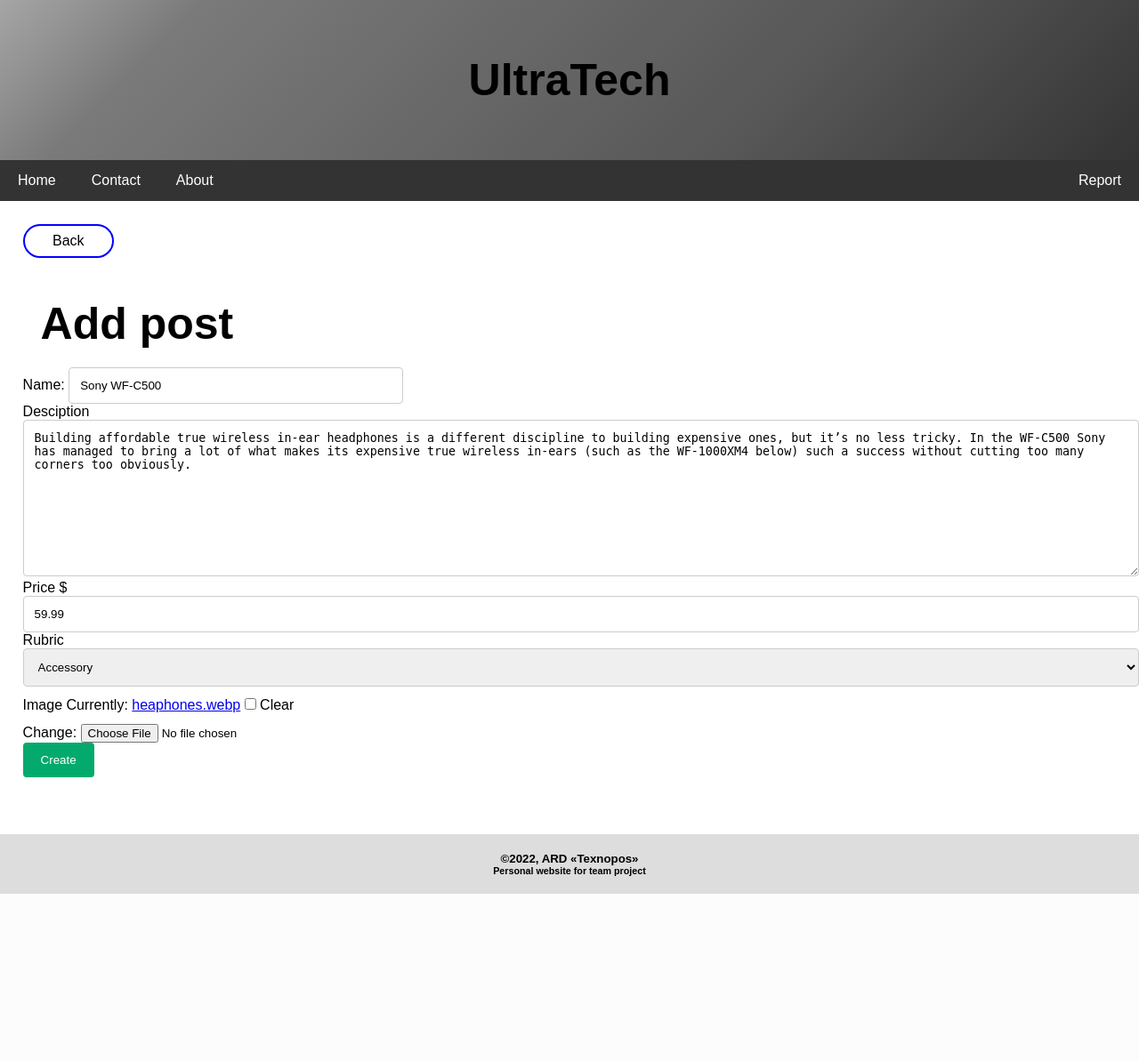
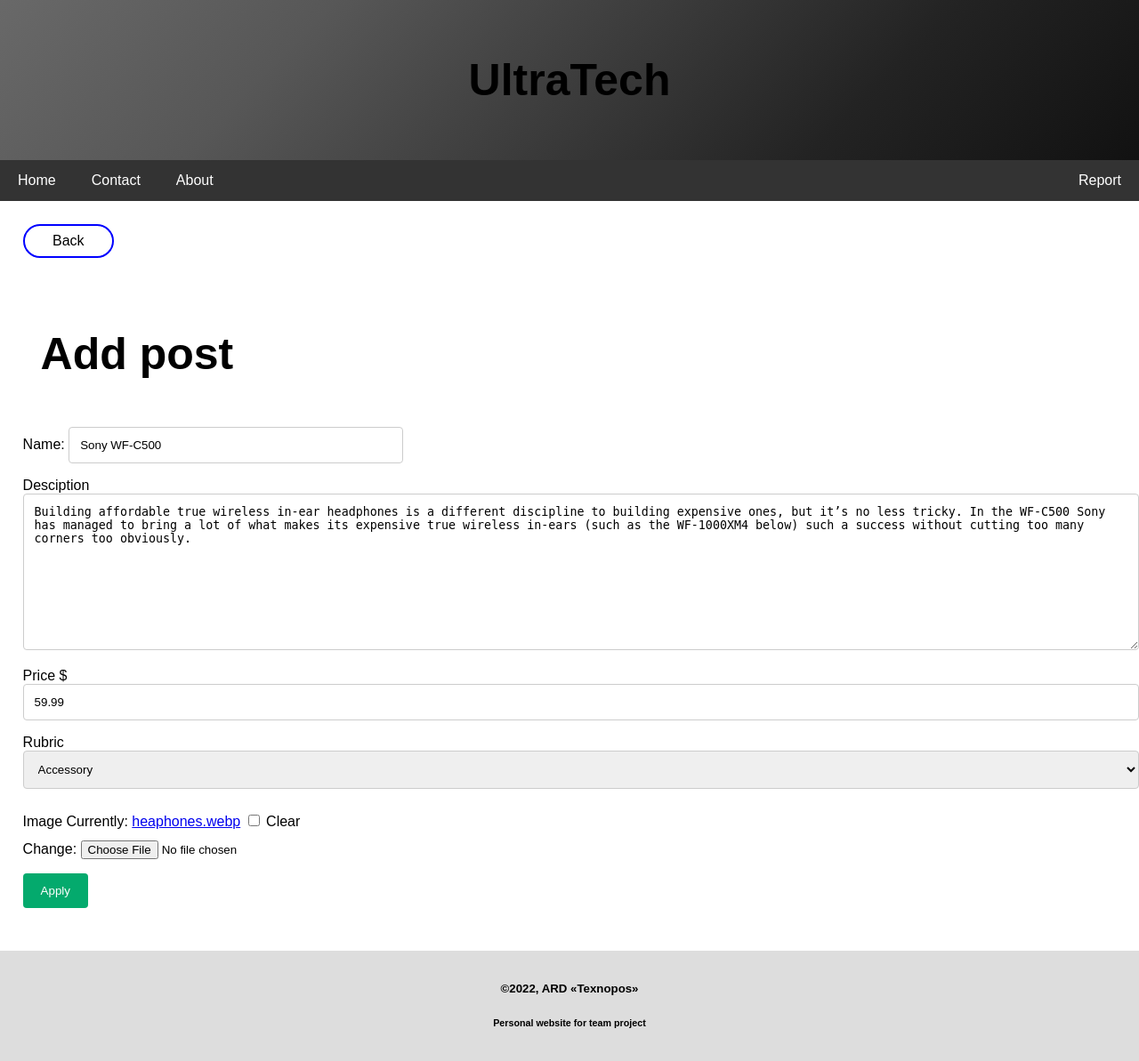
Before and after one commit to shaxruxtleubaev/tp, a Django app: page /manage/18/update/ in a window 1280 px wide. Shown: the whole page at 89% size. Before the commit the page ends 1005 px from the top, so only its background shows below. Run offline with Django 4.2, Linux system fonts and the light colour scheme; data comes from the database, SQL or seed files in the repository; both versions use the stored data as it was after the commit.

Commit message:
26_12_2022 23:21

```diff
--- a/app/templates/app/update.html
+++ b/app/templates/app/update.html
@@ -17,7 +17,7 @@
                 <p>Price $ {{ form.price }}</p>
                 <p>Rubric {{ form.rubric }}</p>
                 <p>Image {{ form.image }}</p>
-                <input type="submit" value="Create">
+                <input type="submit" value="Apply">
             </form>
     </div>
     <p></p>
--- a/templates/base.html
+++ b/templates/base.html
@@ -106,7 +106,7 @@
 
     /* Footer */
     .footer {
-      padding: 20px;
+      padding: 1%;
       text-align: center;
       background: #ddd;
     }
@@ -190,7 +190,7 @@
     }
 
     .button1 {
-      width: 10%;
+      width: 20%;
       background-color: white;
       color: black;
       border: 2px solid #4CAF50;
@@ -204,7 +204,7 @@
     }
 
     .button2 {
-      width: 10%;
+      width: 20%;
       background-color: white;
       color: black;
       border: 2px solid red;
@@ -315,19 +315,13 @@
 
     @import url('https://fonts.googleapis.com/css?family=Poppins:400,500,600,700,800,900&display=swap');
 
-    * {
-      margin: 0;
-      padding: 0;
-      outline: 0;
-    }
-
     section{
       width: 100%;
       height: 180px;
       background: linear-gradient(-45deg, #000000 0%, #232323 13%, #575757 25%, #7a7a7a 38%, white 50%, #7a7a7a 62%, #575757 75%, #232323 87%, #000000 100%);;
       background-size: 400% 400%;
       position: relative;
-      animation: animate 4s ease-in-out infinite;
+      animation: animate 15s ease-in-out infinite;
       display: flex;
       justify-content: center;
       align-items: center;
```
Also changed, not shown: db.sqlite3.
